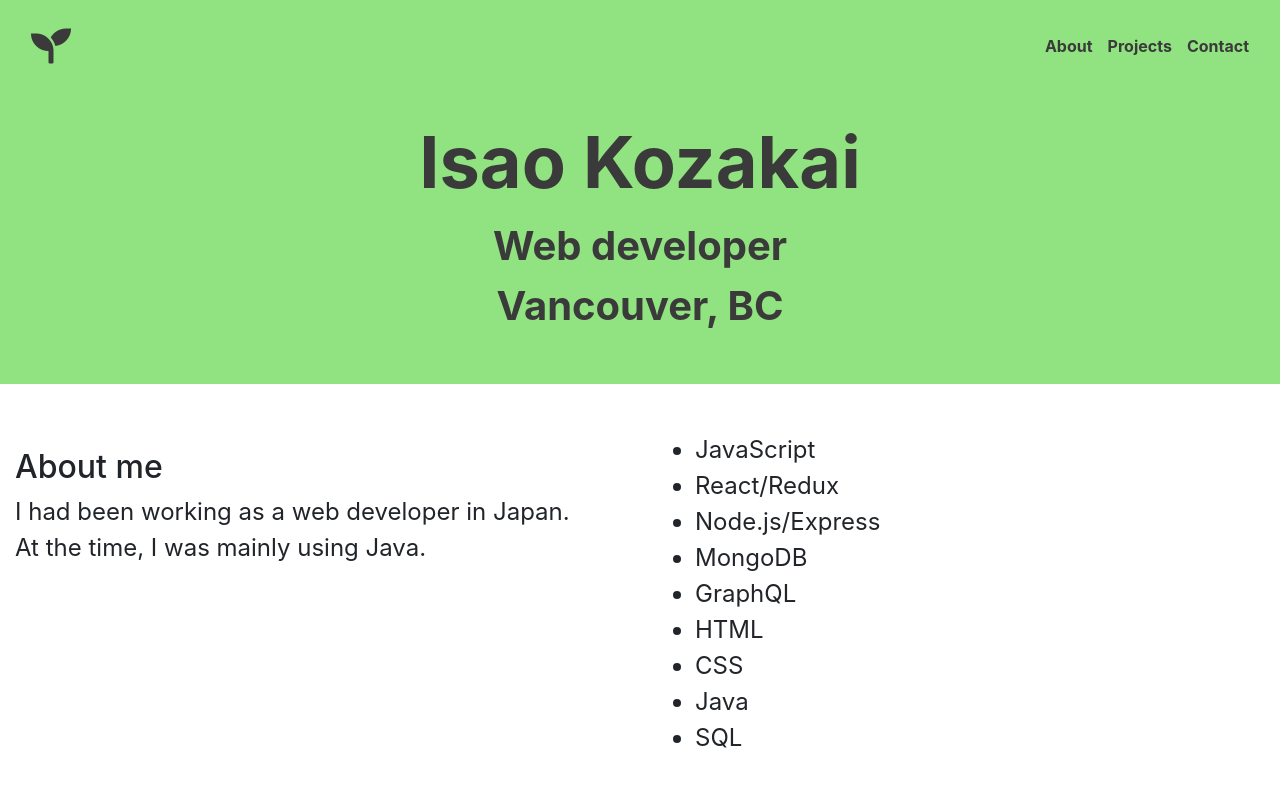
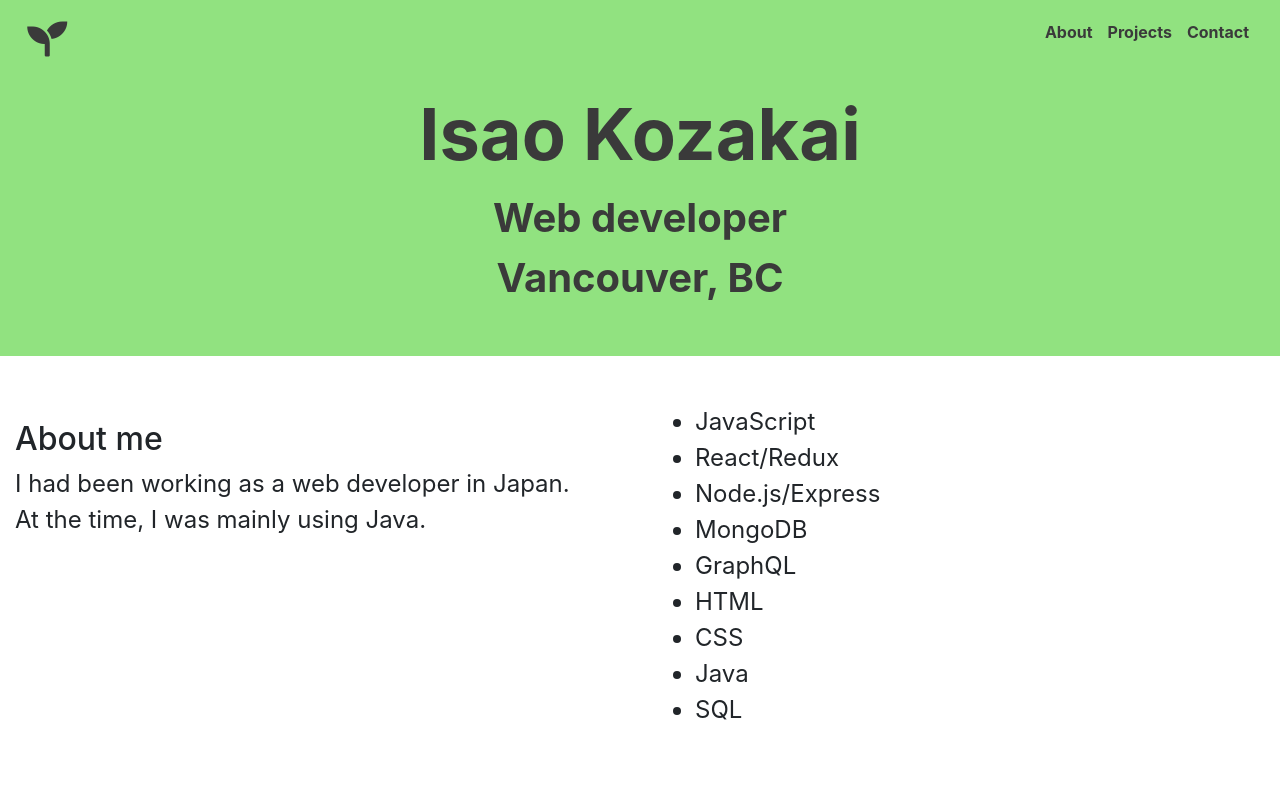
Before and after one commit to isaokozakai/my-portfolio-site_v1, a React (Create React App) app: page / in a window 1280 px wide. Shown: the top 797 px of the page. Built offline with nearby package versions, Linux system fonts and the light colour scheme.

Commit message:
Add the logo and Update the favicon

```diff
--- a/src/styles/App.scss
+++ b/src/styles/App.scss
@@ -1,11 +1,12 @@
 .navbar {
   color: #3a3a3a;
   background-color: #91e280;
+  height: 4rem;
 }
 
 .logo {
-  margin-top: 10px;
-  margin-left: 15px;
+  margin-top: 1.5rem;
+  margin-left: 0.7rem;
   color: #3a3a3a;
   justify-content: start;
 }
```
